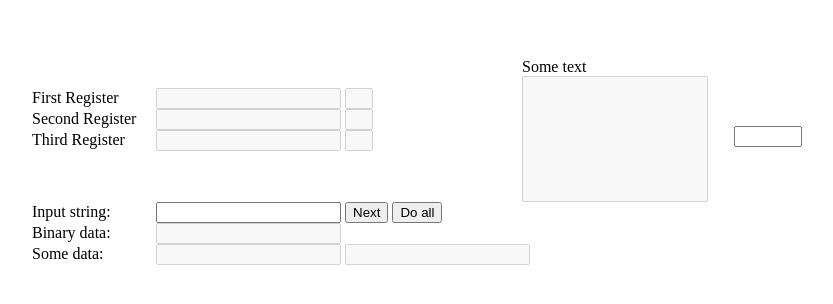
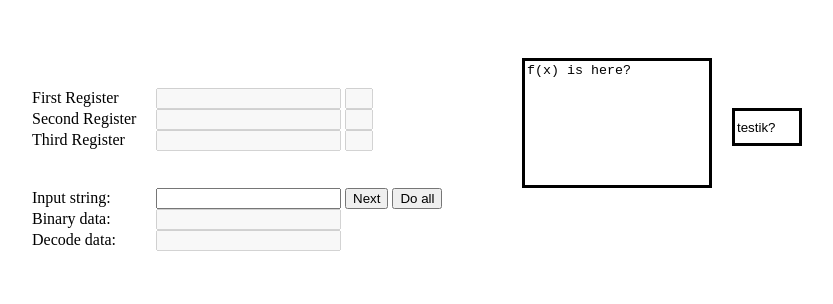
Before and after one commit to fantast1k/InformationSecurity, a plain HTML site: page Lab1/index.html in a window 1280 px wide. Shown: the whole page, without its empty margins (208-1041 px from the left). Drawn offline with Linux system fonts and the light colour scheme.

Commit message:
small ui fixes

```diff
--- a/Lab1/css/style.css
+++ b/Lab1/css/style.css
@@ -24,13 +24,20 @@
     float: right;
     margin-top: 50px;
     width: 60px;
+    height: 30px;
     margin-right: 80px;
+    color: #000;
+    background-color: #fff;
+    border: 3px #000 solid;
 }
 #dataText {
     float: left;
     width: 180px;
     height: 120px;
     resize: none;
+    color: #000;
+    background-color: #fff;
+    border: 3px #000 solid;
 }
 .rightBlock > label {
     display: block;
--- a/Lab1/index.html
+++ b/Lab1/index.html
@@ -21,9 +21,8 @@
 			<br/>
 		</div>
 		<div class="rightBlock">
-			<label for="dataText" >Some text</label>
-			<textarea name="outData" name="dataText" id="dataText" disabled="disabled"></textarea>
-			<input type="text" name="dataSymb" id="dataSymb">
+			<textarea name="outData" name="dataText" id="dataText" disabled="disabled">f(x) is here?</textarea>
+			<input type="text" name="dataSymb" id="dataSymb" value="testik?" />
 		</div>
 		<div class="actionArea">
 			<label for="inputData" class="dataLabel">Input string:</label>
@@ -35,9 +34,8 @@
 			<label for="binaryData" class="dataLabel">Binary data:</label>
 			<input type="text" name="binaryData" disabled="disabled" />
 			<br/>
-			<label for="someData" class="dataLabel">Some data:</label>
-			<input type="text" name="someData" disabled="disabled" />
-			<input type="text" name="someData2" disabled="disabled" />
+			<label for="decodeData" class="dataLabel">Decode data:</label>
+			<input type="text" name="decodeData" disabled="disabled" />
 		</div>
 	</div>
     <script src="js/helper.js" type="text/javascript"></script>
```
